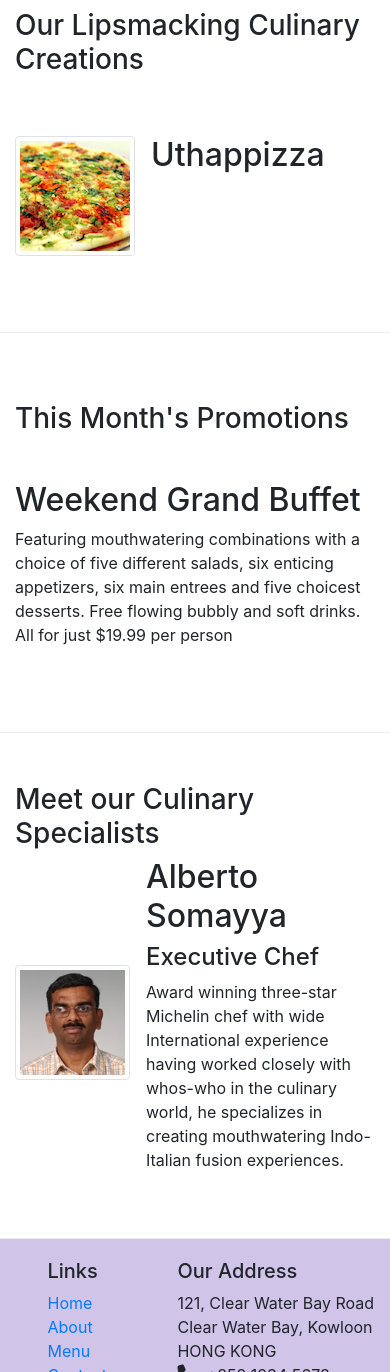
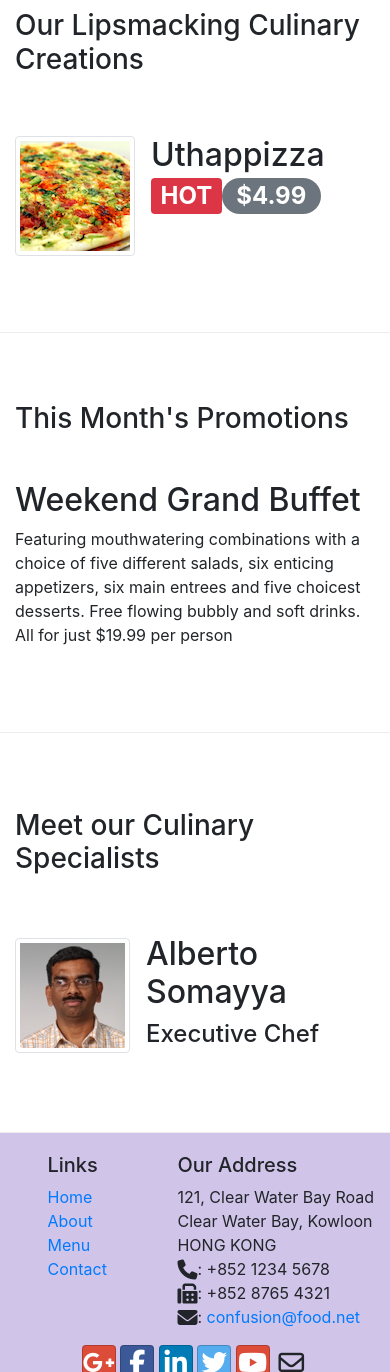
Before and after one commit to Yamidy/conFusion, a plain HTML site: page index.html in a window 390 px wide. Shown: the part 620-1992 px from the top of the page. Drawn offline with nearby package versions, Linux system fonts and the light colour scheme.

Commit message:
Adding alerts with badge class

```diff
--- a/index.html
+++ b/index.html
@@ -59,7 +59,7 @@
               <div class="media">
                 <img class="d-flex mr-3 img-thumbnail align-self-center" src="img/Uthappizza.png" alt="uthappizza">
                   <div class="media-body">
-                      <h2 class="mt-0">Uthappizza</h2>
+                      <h2 class="mt-0">Uthappizza <span class="badge badge-danger">HOT</span><span class="badge badge-pill badge-secondary">$4.99</span></h2>
                       <p class="d-none d-sm-block">A unique combination of Indian Uthappam (pancake) and Italian pizza, topped with Cerignola olives, ripe vine cherry tomatoes, Vidalia onion, Guntur chillies and Buffalo Paneer.</p>
                   </div>
               </div>
@@ -88,7 +88,7 @@
                     <div class="media-body">
                       <h2>Alberto Somayya</h2>
                       <h4>Executive Chef</h4>
-                      <p>Award winning three-star Michelin chef with wide International experience having worked closely with whos-who in the culinary world, he specializes in creating mouthwatering Indo-Italian fusion experiences. </p>
+                      <p class="d-none d-sm-block">Award winning three-star Michelin chef with wide International experience having worked closely with whos-who in the culinary world, he specializes in creating mouthwatering Indo-Italian fusion experiences. </p>
                    </div>
                 </div>
             </div>
```
